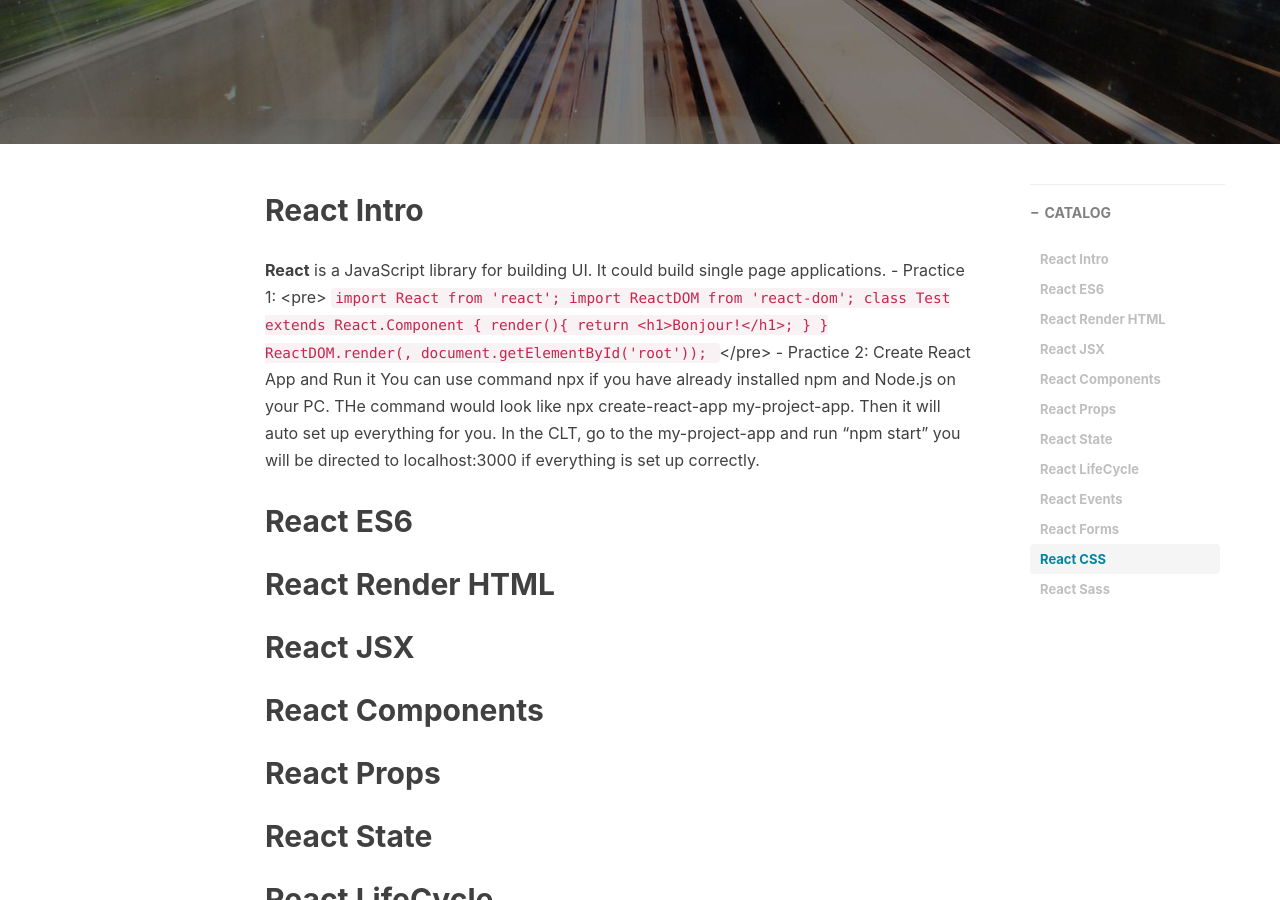
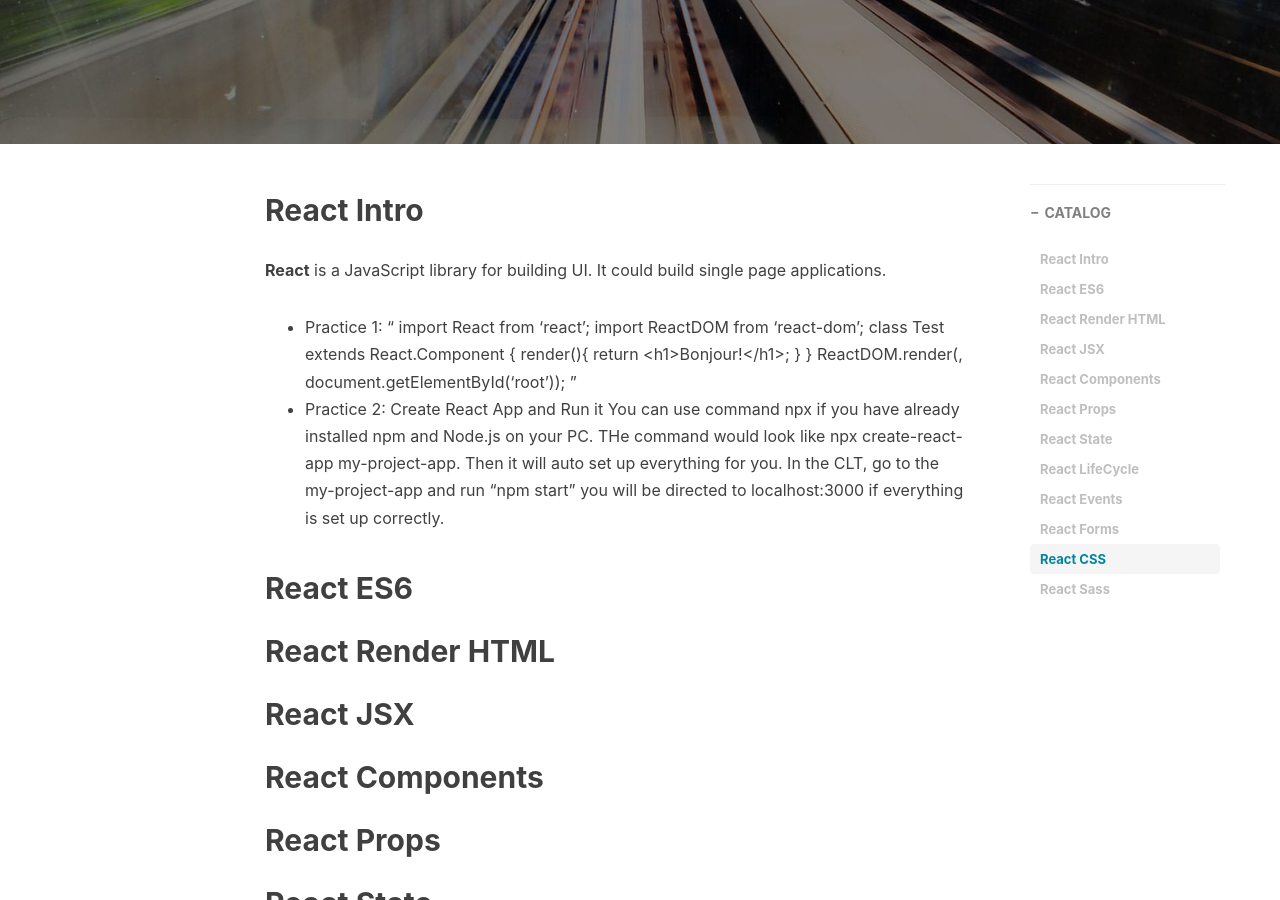
Before and after one commit to dev-hyang/dev-hyang.github.io, a Jekyll site: the page built from _posts/2020-08-29-React 101 - W3.md, in a window 1280 px wide and 900 px high, scrolled down 439 px. Built offline with Jekyll 4.4.1, drawn with Linux system fonts in a browser that asks for light colours; nearby versions of some CDN libraries; comment, search, counter and statistics services are not loaded.

```diff
--- a/_posts/2020-08-29-React 101 - W3.md
+++ b/_posts/2020-08-29-React 101 - W3.md
@@ -12,21 +12,20 @@ tags:
 ---
 ## React Intro
 <strong>React</strong> is a JavaScript library for building UI. It could build single page applications.
-	- Practice 1:
-	<pre>
-		<code>
-			import React from 'react';
-			import ReactDOM from 'react-dom';
-			class Test extends React.Component {
-				render(){
-					return <h1>Bonjour!</h1>;
-				}
+- Practice 1:
+	<q>
+		import React from 'react';
+		import ReactDOM from 'react-dom';
+		class Test extends React.Component {
+			render(){
+				return <h1>Bonjour!</h1>;
 			}
-			ReactDOM.render(<Test />, document.getElementById('root'));
-		</code>
-	</pre>
-	- Practice 2: Create React App and Run it
-	You can use command npx if you have already installed npm and Node.js on your PC. THe command would look like npx create-react-app my-project-app. Then it will auto set up everything for you. In the CLT, go to the my-project-app and run <q>npm start</q> you will be directed to localhost:3000 if everything is set up correctly.
+		}
+		ReactDOM.render(<Test />, document.getElementById('root'));
+	</q>
+- Practice 2: Create React App and Run it
+	You can use command npx if you have already installed npm and Node.js on your PC. THe command would look like npx create-react-app my-project-app. Then it will auto set up everything for you. In the CLT, go to the my-project-app and run "npm start" you will be directed to localhost:3000 if everything is set up correctly.
+
 ## React ES6
 
 ## React Render HTML
```
Also changed, not shown: _posts/2020-08-27-MERN stack CP01 - Build A React CRUD App.md (+50 -58 lines), _posts/2020-08-28-Uninstall Visual Studio Remainings in PATH variable.md (+6 -3 lines).
